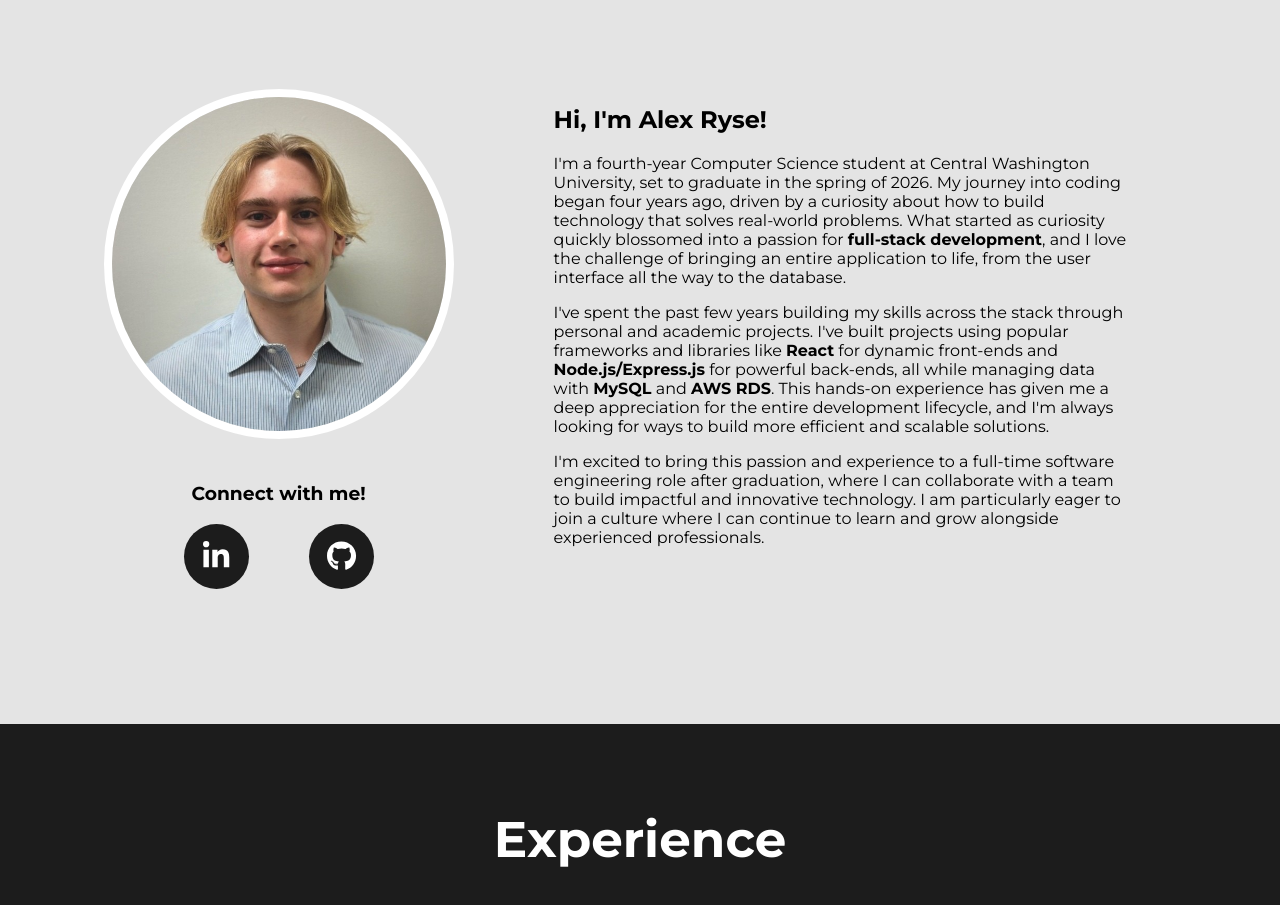
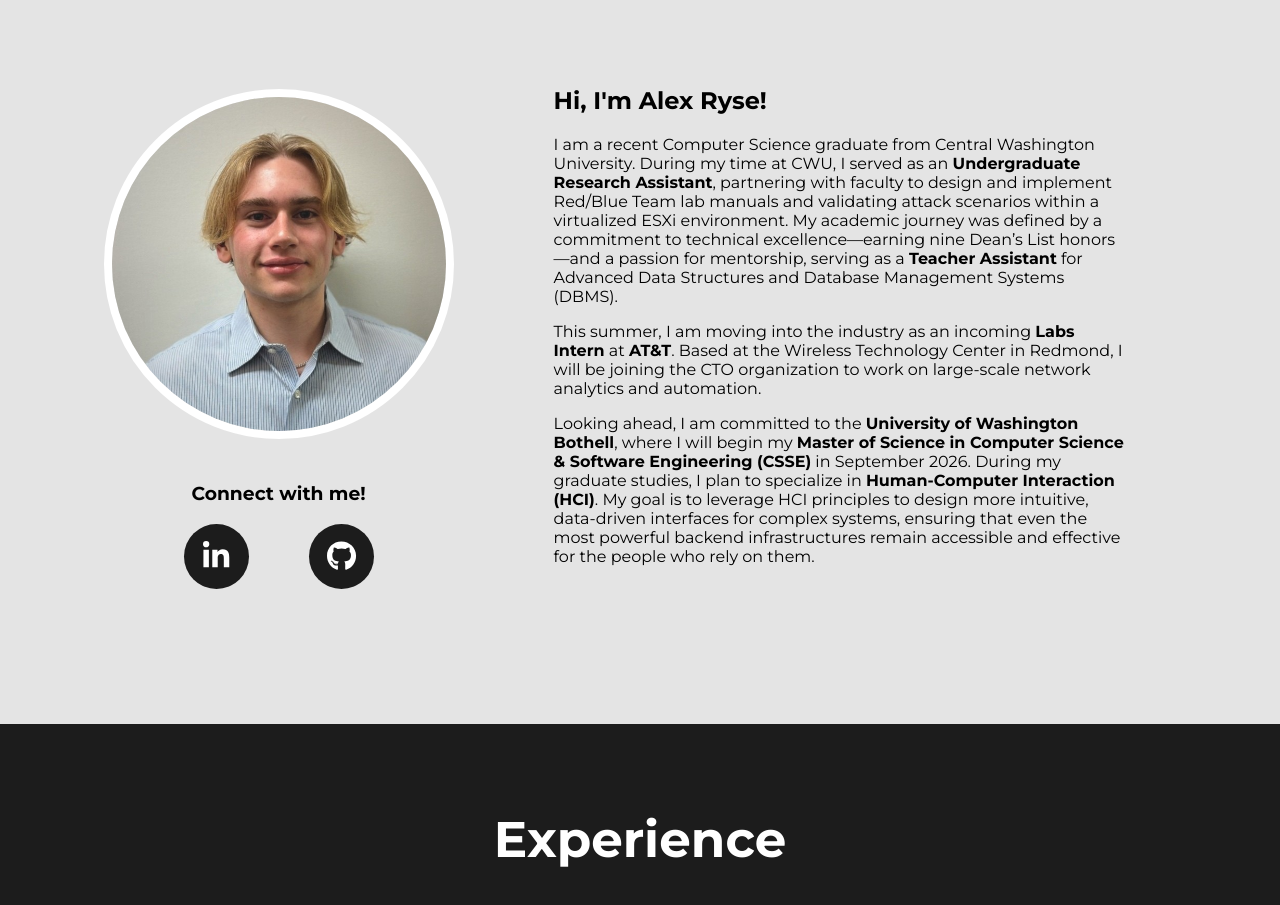
Before and after one commit to rysealex/my-portfolio, a React (Create React App) app: page / in a window 1280 px wide. Shown: the part 940-1845 px from the top of the page. Built offline with nearby package versions, Linux system fonts and the light colour scheme; a web font is replaced by a local one.

Commit message:
Updated about section

```diff
--- a/src/components/about.jsx
+++ b/src/components/about.jsx
@@ -27,6 +27,25 @@
       <div className='intro-container'>
         <h2>Hi, I'm Alex Ryse!</h2>
         <p>
+          I am a recent Computer Science graduate from Central Washington University. During my time at CWU, I served as an <b>Undergraduate Research Assistant</b>,
+          partnering with faculty to design and implement Red/Blue Team lab manuals and validating attack scenarios within a
+          virtualized ESXi environment. My academic journey was defined by a commitment to technical excellence—earning
+          nine Dean’s List honors—and a passion for mentorship, serving as a <b>Teacher Assistant</b> for Advanced Data Structures
+          and Database Management Systems (DBMS).
+        </p>
+        <p>
+          This summer, I am moving into the industry as an incoming <b>Labs Intern</b> at <b>AT&T</b>.
+          Based at the Wireless Technology Center in Redmond, I will be joining the CTO organization to work on large-scale network analytics
+          and automation.
+        </p>
+        <p>
+          Looking ahead, I am committed to the <b>University of Washington Bothell</b>, where I will begin my <b>Master of Science in
+          Computer Science & Software Engineering (CSSE)</b> in September 2026. During my graduate studies, I plan to specialize
+          in <b>Human-Computer Interaction (HCI)</b>. My goal is to leverage HCI principles to design more intuitive, data-driven interfaces
+          for complex systems, ensuring that even the most powerful backend infrastructures remain accessible and effective for
+          the people who rely on them.
+        </p>
+        {/* <p>
           I'm a fourth-year Computer Science student at Central Washington University, set to graduate in the spring of 2026.
           My journey into coding began four years ago, driven by a curiosity about how to build technology that solves real-world problems.
           What started as curiosity quickly blossomed into a passion for <b>full-stack development</b>, and I love the challenge of bringing an entire application to life, from the user interface all the way to the database.
@@ -39,7 +58,7 @@
         <p>
           I'm excited to bring this passion and experience to a full-time software engineering role after graduation, where I can collaborate with a team to build impactful and innovative technology.
           I am particularly eager to join a culture where I can continue to learn and grow alongside experienced professionals.
-        </p>
+        </p> */}
         {/* <p>
           I'm currently a fourth-year student at Central Washington University, pursuing a Bachelor's degree in Computer Science with a minor in mathematics, and I'm on track to graduate in the spring of 2026.
           My journey into coding began four years ago with a fascination for how technology can be built from the ground up to solve real-world problems—and I’ve been hooked ever since.
```
